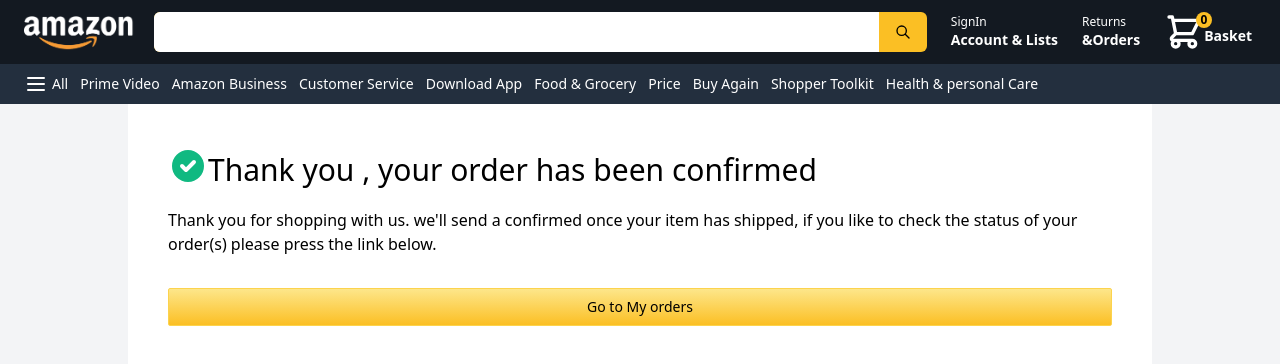
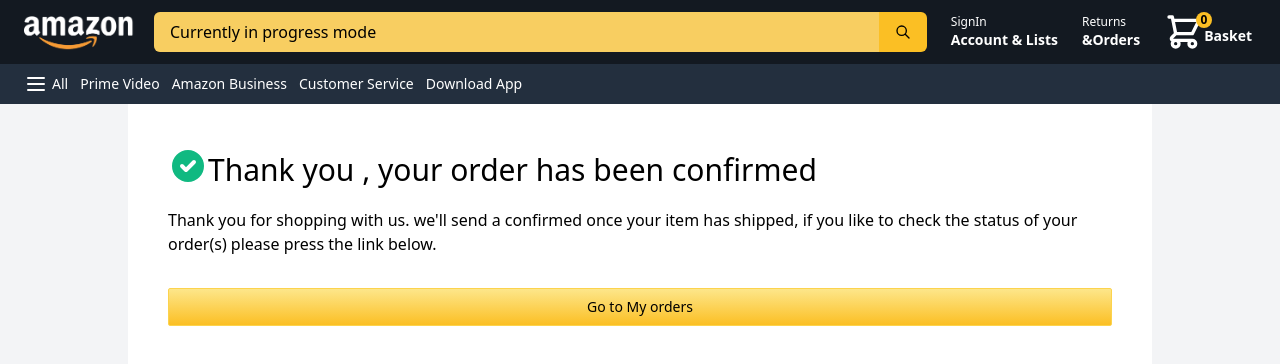
Before and after one commit to dheerajsingh0/amazon-clone, a Next.js app: page /success in a window 1280 px wide. Shown: the top 364 px of the page. Built offline with nearby package versions, Linux system fonts and the light colour scheme; no server answers.

Commit message:
updated headers

```diff
--- a/src/components/Header.js
+++ b/src/components/Header.js
@@ -30,7 +30,7 @@
                 </div>
                 {/**search */}
                 <div className="hidden sm:flex items-center h-10 rounded-md flex-grow  bg-yellow-400 hover:bg-yellow-500 cursor-pointer">
-                <input className="p-2 h-full w-6 flex-grow flex-shrink rounded-l-md focus:outline-none px-4" type="text" name="" id="" />
+                <input className="p-2 h-full w-6 flex-grow flex-shrink rounded-l-md focus:outline-none px-4 placeholder-black" type="text" name="" id="" placeholder="Currently in progress mode" disabled/>
                 <SearchIcon className="h-12 p-4"/>
                 </div>
                 {/**right */}
@@ -67,11 +67,7 @@
                 <a href="https://play.google.com/store/apps/details?id=in.amazon.mShop.android.shopping" target="_blank" rel="noopener noreferrer">
                 <p className="link hidden lg:inline-flex">Download App</p>
                 </a>
-                <p className="link hidden lg:inline-flex">Food & Grocery </p>
-                <p className="link hidden lg:inline-flex">Price</p>
-                <p className="link hidden lg:inline-flex">Buy Again</p>
-                <p className="link hidden lg:inline-flex">Shopper Toolkit</p>
-                <p className="link hidden lg:inline-flex">Health & personal Care</p>
+
             </div>
         </header>
     )
```
